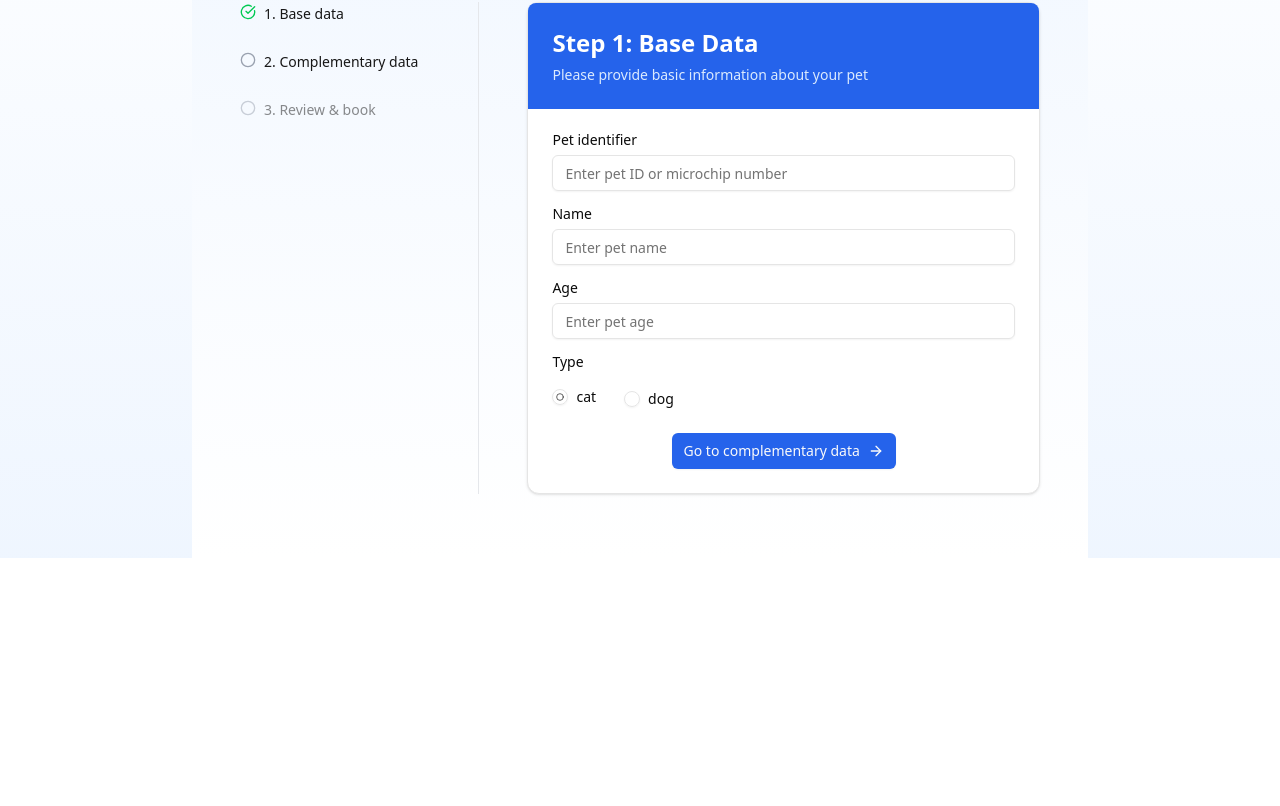
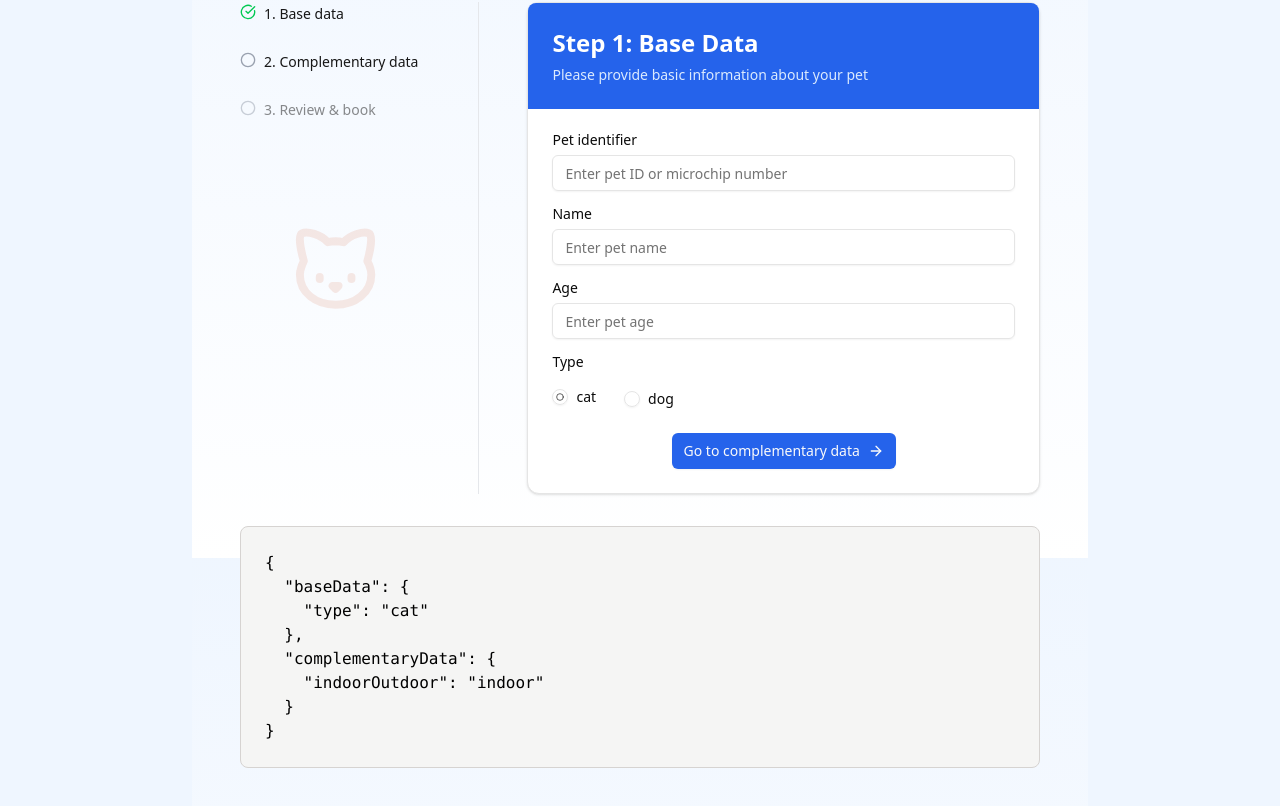
Before and after one commit to Shuunen/vet-web, a React (Vite) app: page /book-appointment/step-1 in a window 1280 px wide. Shown: the part 242-1048 px from the top of the page. Before the commit the page ends 800 px from the top, so only its background shows below. Built offline with nearby package versions, Linux system fonts and the light colour scheme.

Commit message:
feat: enhance booking flow with data display

```diff
--- a/index.html
+++ b/index.html
@@ -13,7 +13,7 @@
   <title>Vet Web</title>
 </head>
 
-<body class="mx-auto dark:bg-stone-900 max-w-4xl flex flex-col overflow-auto bg-fixed h-full bg-gradient-to-t from-blue-50 to-white">
+<body class="mx-auto dark:bg-stone-900 max-w-4xl flex flex-col overflow-auto bg-fixed h-full bg-blue-50">
   <div id="root" class="w-full dark:bg-stone-800 dark:text-white bg-gradient-to-b bg-fixed from-blue-50 to-white p-12 grow"></div>
   <script type="module" src="/src/main.tsx"></script>
 </body>
--- /dev/null
+++ b/src/components/atoms/source-code.tsx
@@ -0,0 +1,11 @@
+import { spaceIndent } from '@/utils/styling.const'
+import { cn } from '@/utils/styling.utils'
+
+export function SourceCode({ className, code }: { className: string; code: string | object }) {
+  const json = typeof code === 'string' ? code : JSON.stringify(code, null, spaceIndent)
+  return (
+    <pre className={cn('bg-stone-100 p-6 border-stone-300 border rounded-lg', className)}>
+      <code>{json}</code>
+    </pre>
+  )
+}
--- a/src/components/molecules/book-appointment-stepper.tsx
+++ b/src/components/molecules/book-appointment-stepper.tsx
@@ -4,7 +4,7 @@ import { bookingSteps } from '@/utils/book-appointment.const'
 import { useBookAppointmentStore } from '@/utils/book-appointment.store'
 import { cn } from '@/utils/styling.utils'
 import { Link } from '@tanstack/react-router'
-import { CheckCircleIcon, CircleIcon } from 'lucide-react'
+import { CatIcon, CheckCircleIcon, CircleIcon, DogIcon } from 'lucide-react'
 
 export function Stepper() {
   const { currentStep, data } = useBookAppointmentStore()
@@ -42,6 +42,7 @@ export function Stepper() {
           </Button>
         </Link>
       ))}
+      <div className="mx-auto opacity-10 size-1/2">{data.baseData.type === 'cat' ? <CatIcon className="size-full text-orange-700" /> : <DogIcon className="size-full text-green-700" />}</div>
     </div>
   )
 }
--- a/src/index.css
+++ b/src/index.css
@@ -61,6 +61,7 @@
 }
 
 a.active,
+a:hover,
 .text-primary {
   color: hsl(var(--primary));
 }
--- a/src/routes/book-appointment.tsx
+++ b/src/routes/book-appointment.tsx
@@ -1,11 +1,12 @@
 import { Card, CardContent, CardDescription, CardFooter, CardHeader, CardTitle } from '@/components/atoms/card'
+import { SourceCode } from '@/components/atoms/source-code'
 import { Stepper } from '@/components/molecules/book-appointment-stepper'
 import { bookingSteps } from '@/utils/book-appointment.const'
 import { useBookAppointmentStore } from '@/utils/book-appointment.store'
 import { Outlet, createFileRoute } from '@tanstack/react-router'
 
 function RouteComponent() {
-  const { currentStep } = useBookAppointmentStore()
+  const { currentStep, data } = useBookAppointmentStore()
 
   return (
     <div className="flex flex-col gap-4">
@@ -23,6 +24,7 @@ function RouteComponent() {
           <CardFooter />
         </Card>
       </div>
+      <SourceCode className="mt-4" code={data} />
     </div>
   )
 }
--- a/src/routes/book-appointment/dog/step-2.tsx
+++ b/src/routes/book-appointment/dog/step-2.tsx
@@ -61,20 +61,6 @@ function DogComplementaryDataForm() {
 
         <FormField
           control={form.control}
-          name="lastRabiesShot"
-          render={({ field }) => (
-            <FormItem>
-              <FormLabel>Last Rabies Shot Date</FormLabel>
-              <FormControl>
-                <Input type="date" {...field} />
-              </FormControl>
-              <FormMessage />
-            </FormItem>
-          )}
-        />
-
-        <FormField
-          control={form.control}
           name="exerciseRoutine"
           render={({ field }) => (
             <FormItem>
--- a/src/routes/book-appointment/step-1.tsx
+++ b/src/routes/book-appointment/step-1.tsx
@@ -64,7 +64,7 @@ function BaseDataForm() {
             <FormItem>
               <FormLabel>Age</FormLabel>
               <FormControl>
-                <Input placeholder="Enter pet age" {...field} />
+                <Input placeholder="Enter pet age" {...field} type="number" />
               </FormControl>
               <FormMessage />
             </FormItem>
--- a/src/routes/book-appointment/step-3.tsx
+++ b/src/routes/book-appointment/step-3.tsx
@@ -43,9 +43,6 @@ function SummaryPage() {
             <div className="text-gray-600">Weight:</div>
             <div>{data.complementaryData.weight} kg</div>
 
-            <div className="text-gray-600">Last Rabies Shot:</div>
-            <div>{data.complementaryData.lastRabiesShot}</div>
-
             <div className="text-gray-600">Exercise Routine:</div>
             <div>{data.complementaryData.exerciseRoutine}</div>
           </>
@@ -59,7 +56,7 @@ function SummaryPage() {
           </Button>
         </Link>
         <Button>
-          Book that appointment <Calendar1Icon />{' '}
+          Book that appointment <Calendar1Icon />
         </Button>
       </div>
     </div>
--- a/src/utils/book-appointment.validation.ts
+++ b/src/utils/book-appointment.validation.ts
@@ -2,8 +2,8 @@
 import { z } from 'zod'
 
 export const baseDataSchema = z.object({
-  age: z.number().min(1, 'Pet age is required').max(99, 'Pet age must be less than 99'),
-  identifier: z.string().regex(/FR\d{4}/u, 'Identifier must be FR and 4 digits'),
+  age: z.coerce.number().min(1, 'Pet age is required').max(99, 'Pet age must be less than 99'),
+  identifier: z.string().regex(/^FR\d{4}$/u, 'Identifier must be FR and 4 digits'),
   name: z.string().min(1, 'Pet name is required'),
   type: z.enum(['cat', 'dog']),
 })
@@ -21,8 +21,7 @@ export type CatComplementaryData = z.infer<typeof catComplementaryDataSchema>
 export const dogComplementaryDataSchema = z.object({
   breed: z.string().min(1, 'Breed is required'),
   exerciseRoutine: z.string().min(1, 'Exercise routine is required'),
-  lastRabiesShot: z.string().min(1, 'Last rabies shot date is required'),
-  weight: z.number().min(1, 'Weight is required'),
+  weight: z.coerce.number().min(1, 'Weight is required'),
 })
 
 export type DogComplementaryData = z.infer<typeof dogComplementaryDataSchema>
--- /dev/null
+++ b/src/utils/styling.const.ts
@@ -0,0 +1 @@
+export const spaceIndent = 2
```
